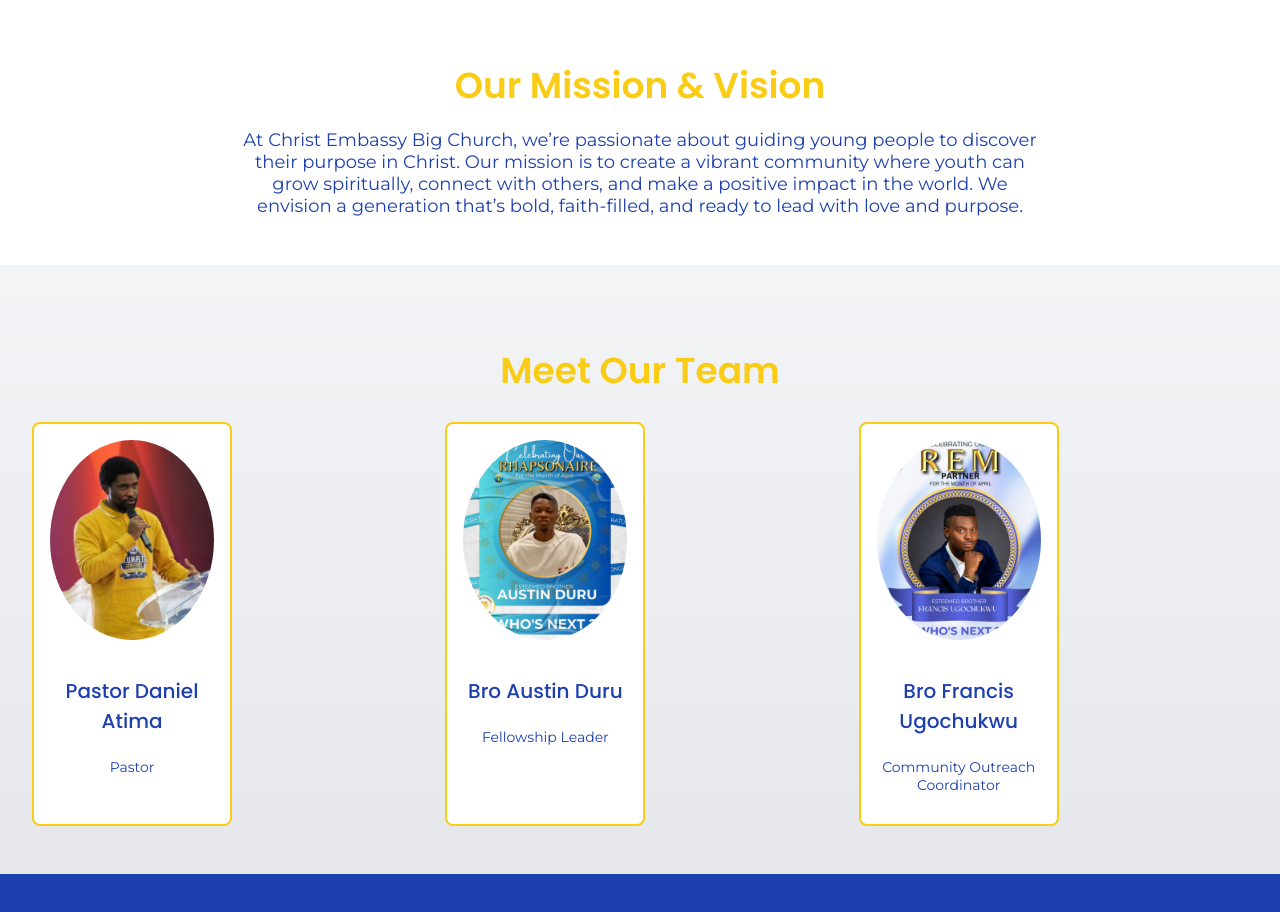
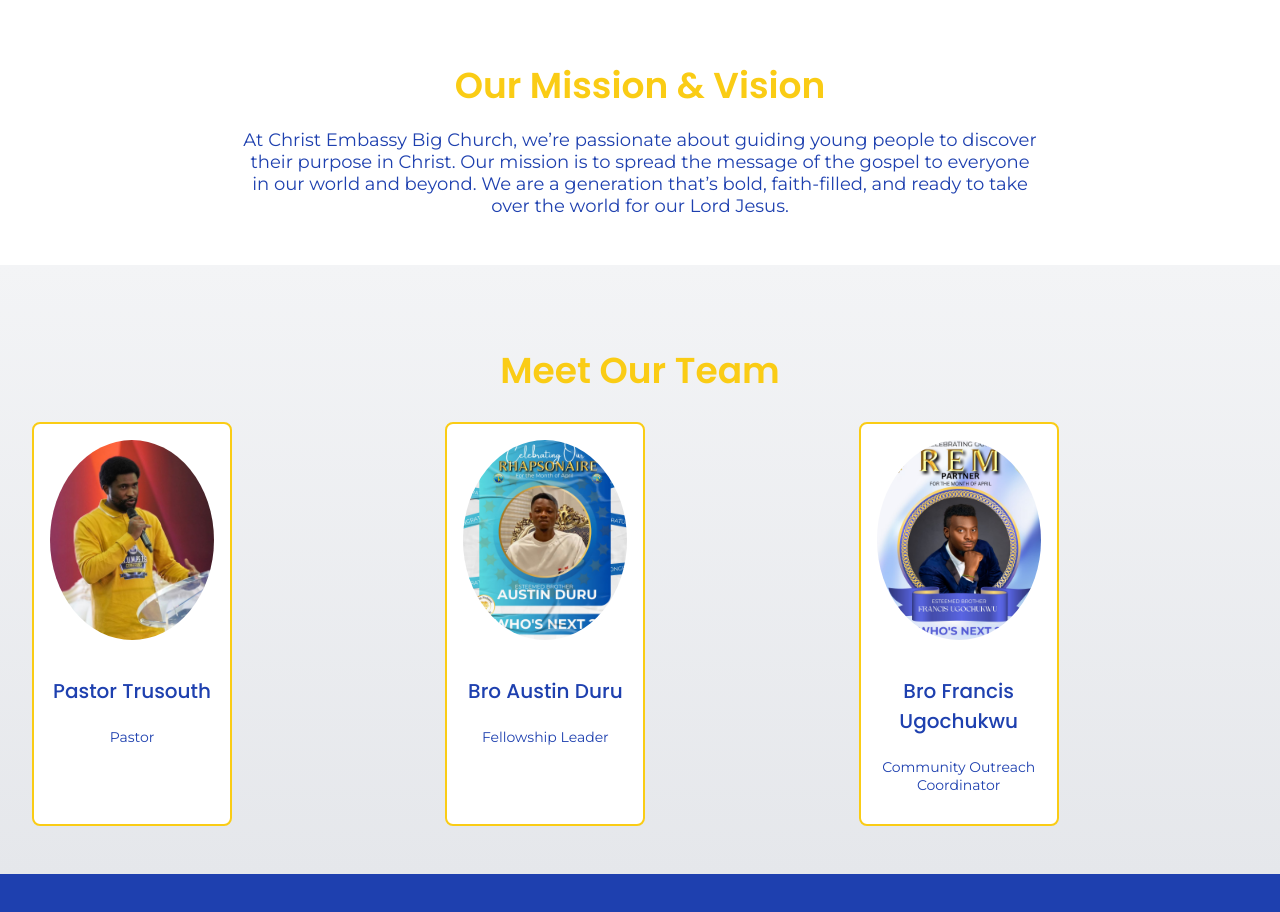
Before and after one commit to sophrone/cebigchurch, a Next.js app: page /about in a window 1280 px wide. Shown: the part 380-1292 px from the top of the page. Built offline with nearby package versions, Linux system fonts and the light colour scheme.

Commit message:
Edit about content

```diff
--- a/app/about/page.tsx
+++ b/app/about/page.tsx
@@ -22,7 +22,7 @@ export default function About() {
       <section className={styles.mission}>
         <h2 className={styles.missionTitle}>Our Mission & Vision</h2>
         <p className={styles.missionText}>
-          At Christ Embassy Big Church, we’re passionate about guiding young people to discover their purpose in Christ. Our mission is to create a vibrant community where youth can grow spiritually, connect with others, and make a positive impact in the world. We envision a generation that’s bold, faith-filled, and ready to lead with love and purpose.
+          At Christ Embassy Big Church, we’re passionate about guiding young people to discover their purpose in Christ. Our mission is to spread the message of the gospel to everyone in our world and beyond. We are a generation that’s bold, faith-filled, and ready to take over the world for our Lord Jesus.
         </p>
       </section>
 
@@ -32,7 +32,7 @@ export default function About() {
         <div className={styles.teamGrid}>
           {([
             {
-              name: "Pastor Daniel Atima",
+              name: "Pastor Trusouth",
               role: "Pastor",
               image: "/image6.jpg",
             },
```
